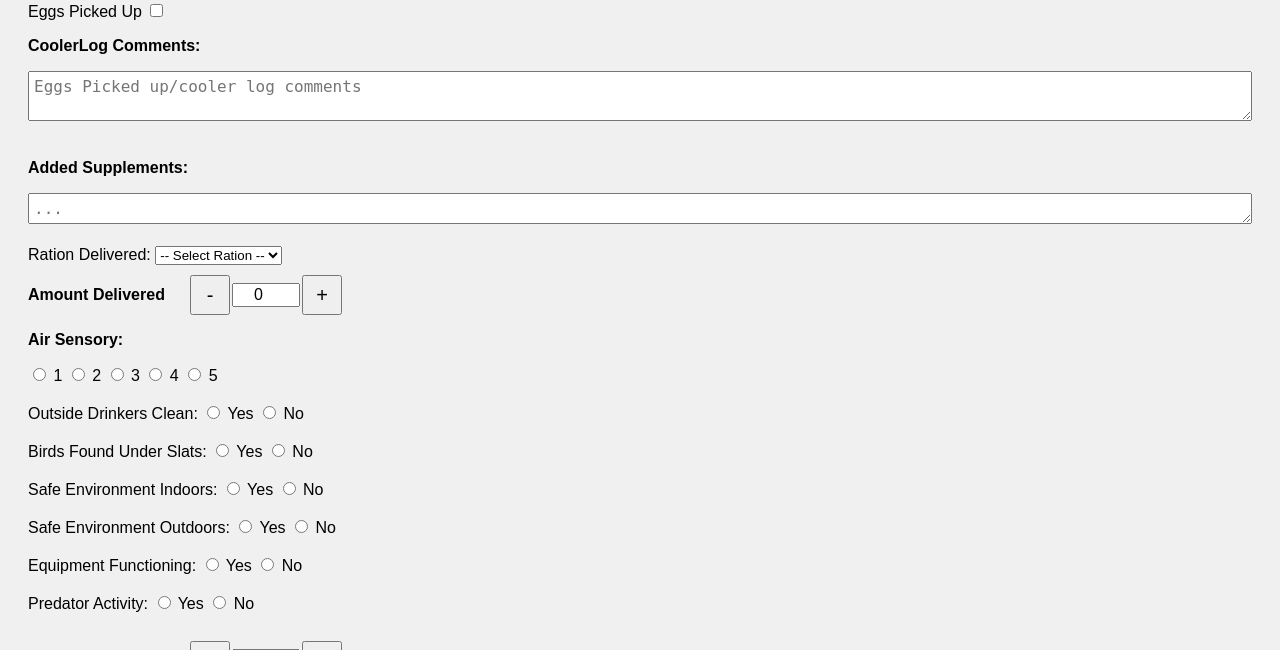
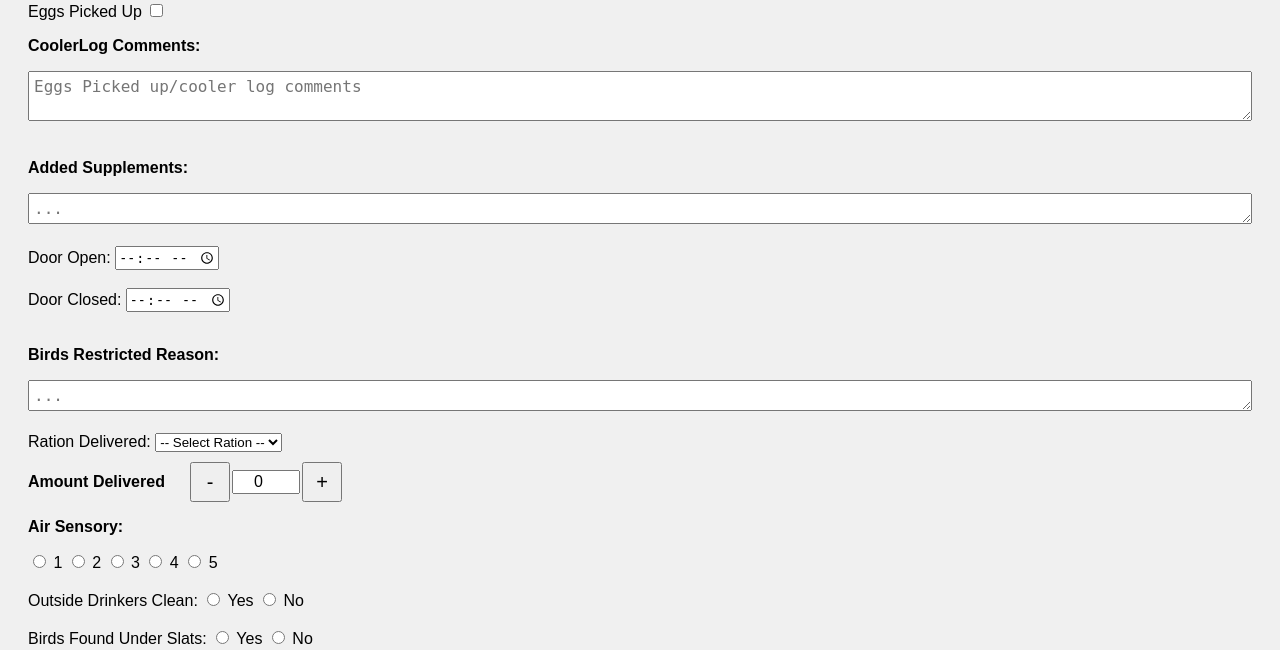
Before and after one commit to Davidwedel/New_Data_Logger, a Python web app: template templates/index.html in a window 1280 px wide. Shown: the part 1402-2052 px from the top of the page. Run offline with Jinja, Linux system fonts and the light colour scheme; the template is opened without the code that fills it, so the values that code supplies are empty.

Commit message:
door and restricted reason

```diff
--- a/templates/index.html
+++ b/templates/index.html
@@ -227,6 +227,24 @@
   <br>
   <br>
 
+
+<label for="doorOpen">Door Open:</label>
+<input type="time" id="doorOpen" name="doorOpen" step="60">
+
+  <br>
+  <br>
+
+<label for="doorClosed">Door Closed:</label>
+<input type="time" id="doorClosed" name="doorClosed" step="60">
+
+  <br>
+  <br>
+
+  <p><strong>Birds Restricted Reason:</strong></p>
+  <textarea id="birdsrestrictedreason" rows="1" placeholder="..."></textarea>
+
+  <br>
+  <br>
 <label for="ration">Ration Delivered:</label>
 <select id="ration" name="ration">
   <option value="">-- Select Ration --</option>
```
